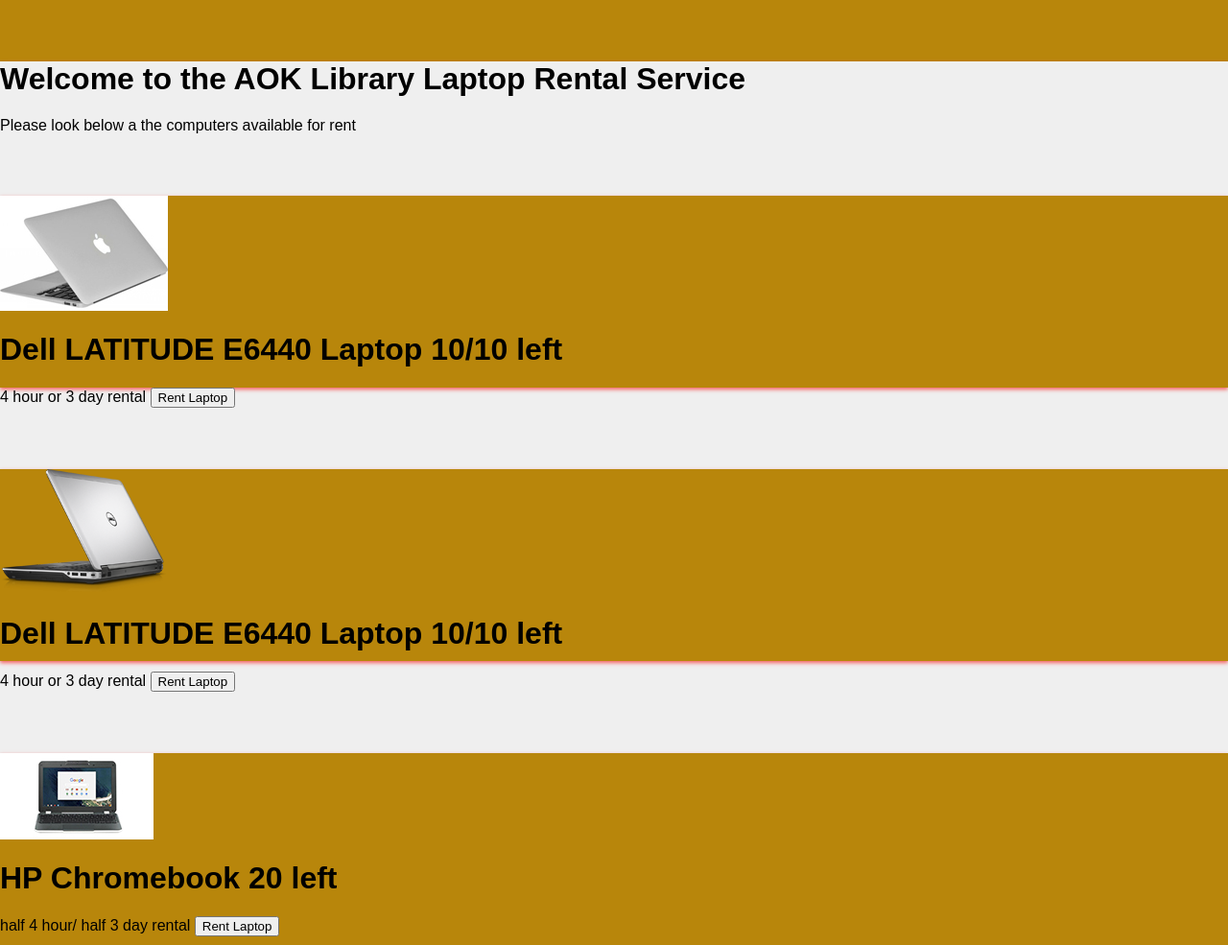
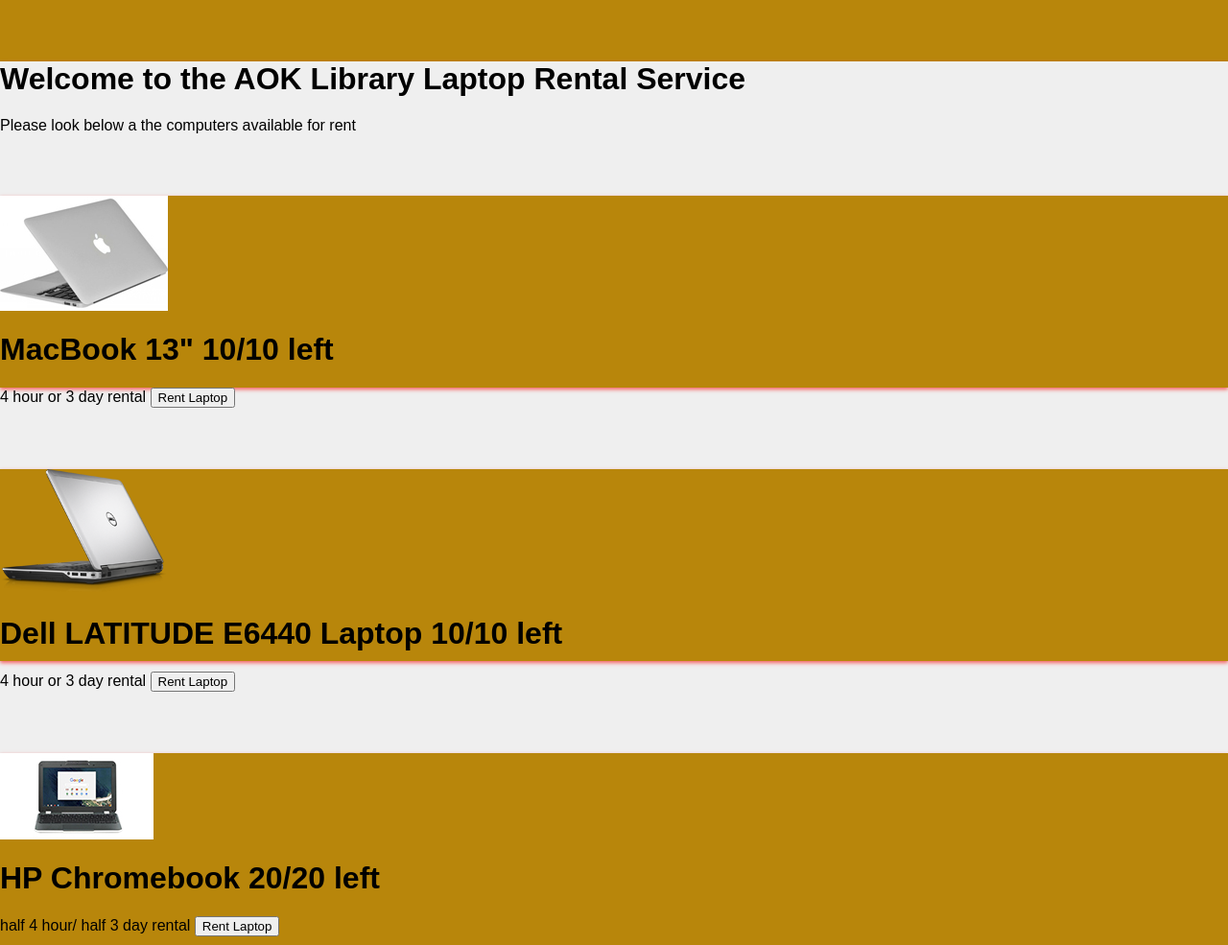
Before and after one commit to rofoche1/AOKlibrary, a plain HTML site: page AOKLibraryRENT.html in a window 1280 px wide. Shown: the whole page at 96% size. Drawn offline with Linux system fonts and the light colour scheme.

Commit message:
Add files via upload

```diff
--- a/AOKLibraryRENT.html
+++ b/AOKLibraryRENT.html
@@ -10,7 +10,7 @@
 
       <div id="Mac-region">
         <img src="macbook-pro-13.jpg" alt="Mac-logo">
-        <h1> Dell LATITUDE E6440 Laptop 10/10 left</h1>
+        <h1> MacBook 13" 10/10 left</h1>
         <p1> 4 hour or 3 day rental</p1>
         <input type="submit" name="rent" value="Rent Laptop"/>
         <div id="Dell-region">
@@ -20,7 +20,7 @@
           <input type="submit" name="rent" value="Rent Laptop"/>
           <div id="Chromebook-region">
             <img src="chromebook1.jpg" alt="Chromebook-logo">
-            <h1> HP Chromebook  20 left</h1>
+            <h1> HP Chromebook  20/20 left</h1>
             <p1> half 4 hour/ half 3 day rental</p1>
             <input type="submit" name="rent" value="Rent Laptop"/>
 
```
